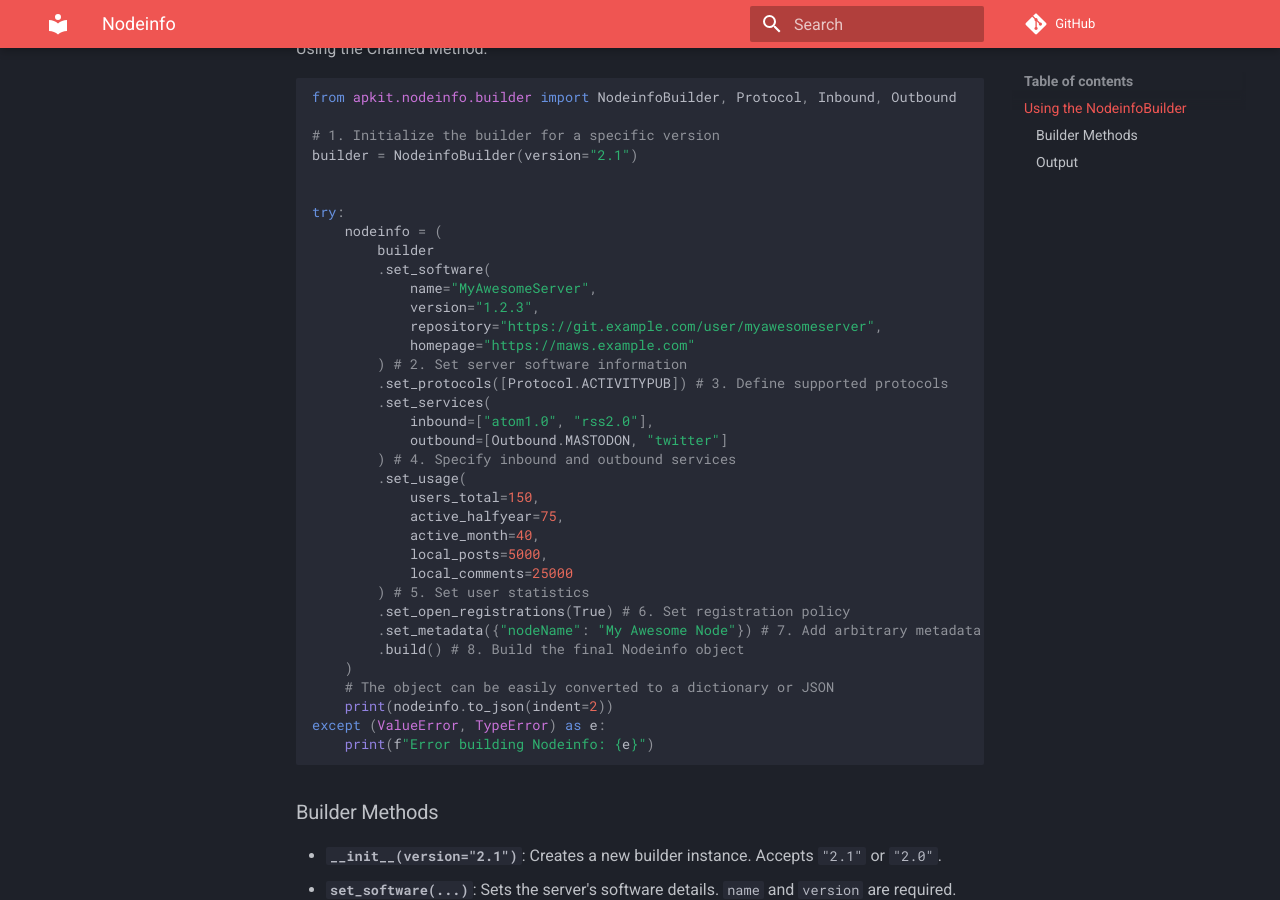
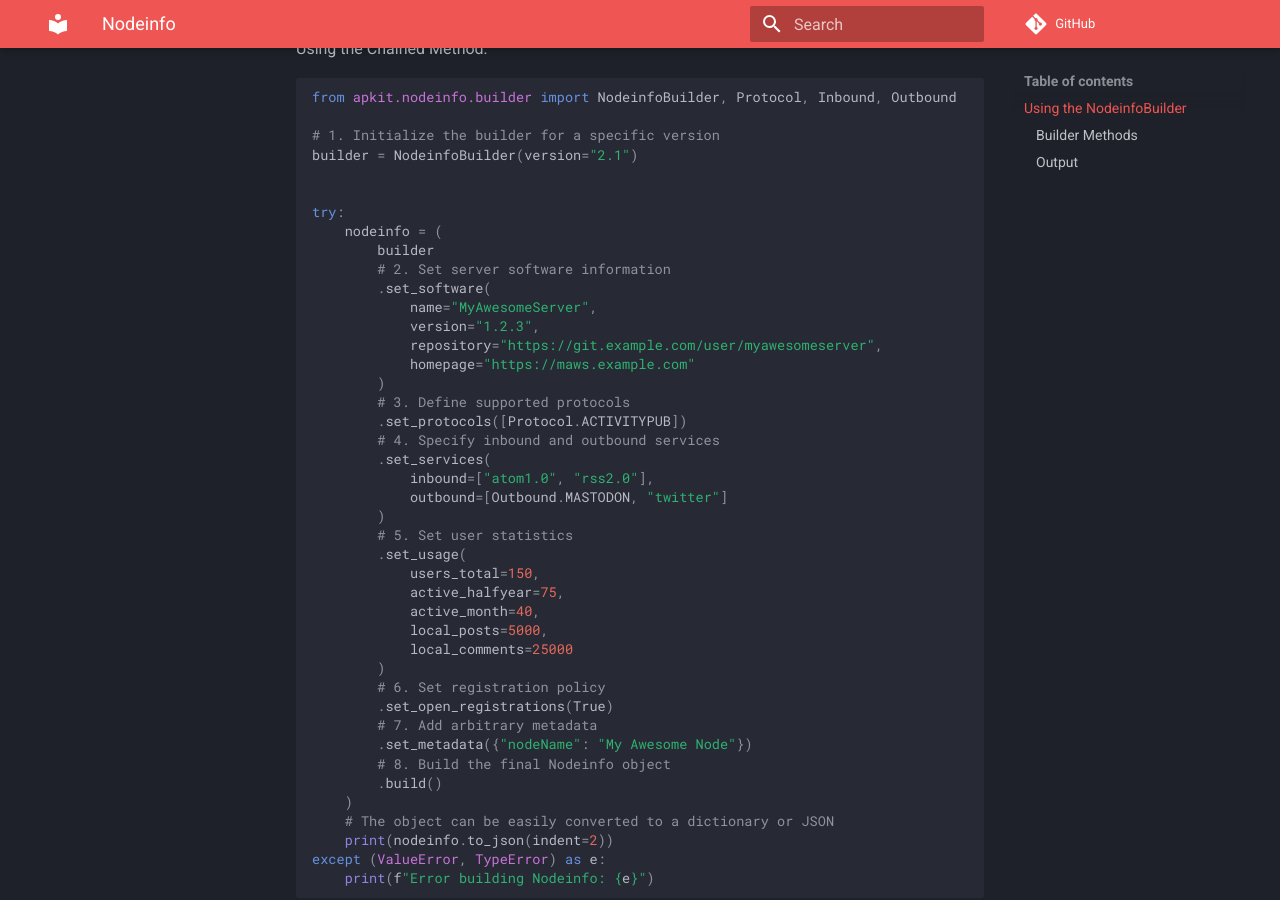
Before and after one commit to fedi-libs/apkit, an MkDocs documentation site: the page built from docs/guides/nodeinfo.md, in a window 1280 px wide and 900 px high, scrolled down 1435 px. Built offline with MkDocs 1.6.1 and Material for MkDocs 9.7.7, drawn with Linux system fonts in a browser that asks for light colours; comment, search, counter and statistics services are not loaded.

Commit message:
fix(docs): improve to readability document

```diff
--- a/docs/guides/nodeinfo.md
+++ b/docs/guides/nodeinfo.md
@@ -69,27 +69,34 @@ builder = NodeinfoBuilder(version="2.1")
 try:
     nodeinfo = (
         builder
+        # 2. Set server software information
         .set_software(
             name="MyAwesomeServer",
             version="1.2.3",
             repository="https://git.example.com/user/myawesomeserver",
             homepage="https://maws.example.com"
-        ) # 2. Set server software information
-        .set_protocols([Protocol.ACTIVITYPUB]) # 3. Define supported protocols
+        )
+        # 3. Define supported protocols
+        .set_protocols([Protocol.ACTIVITYPUB])
+        # 4. Specify inbound and outbound services
         .set_services(
             inbound=["atom1.0", "rss2.0"],
             outbound=[Outbound.MASTODON, "twitter"]
-        ) # 4. Specify inbound and outbound services
+        )
+        # 5. Set user statistics
         .set_usage(
             users_total=150,
             active_halfyear=75,
             active_month=40,
             local_posts=5000,
             local_comments=25000
-        ) # 5. Set user statistics
-        .set_open_registrations(True) # 6. Set registration policy
-        .set_metadata({"nodeName": "My Awesome Node"}) # 7. Add arbitrary metadata
-        .build() # 8. Build the final Nodeinfo object
+        )
+        # 6. Set registration policy
+        .set_open_registrations(True)
+        # 7. Add arbitrary metadata
+        .set_metadata({"nodeName": "My Awesome Node"})
+        # 8. Build the final Nodeinfo object
+        .build()
     )
     # The object can be easily converted to a dictionary or JSON
     print(nodeinfo.to_json(indent=2))
```
